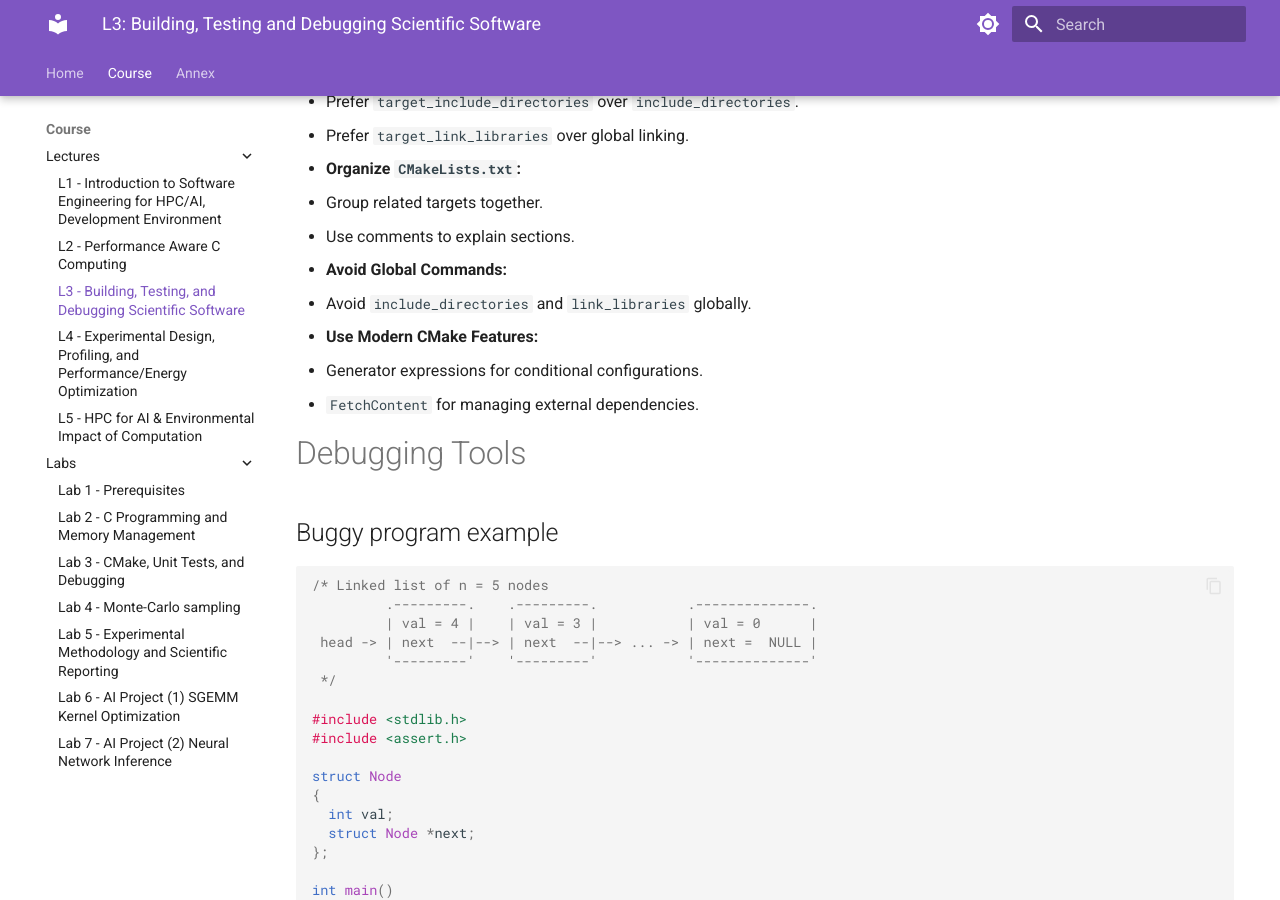
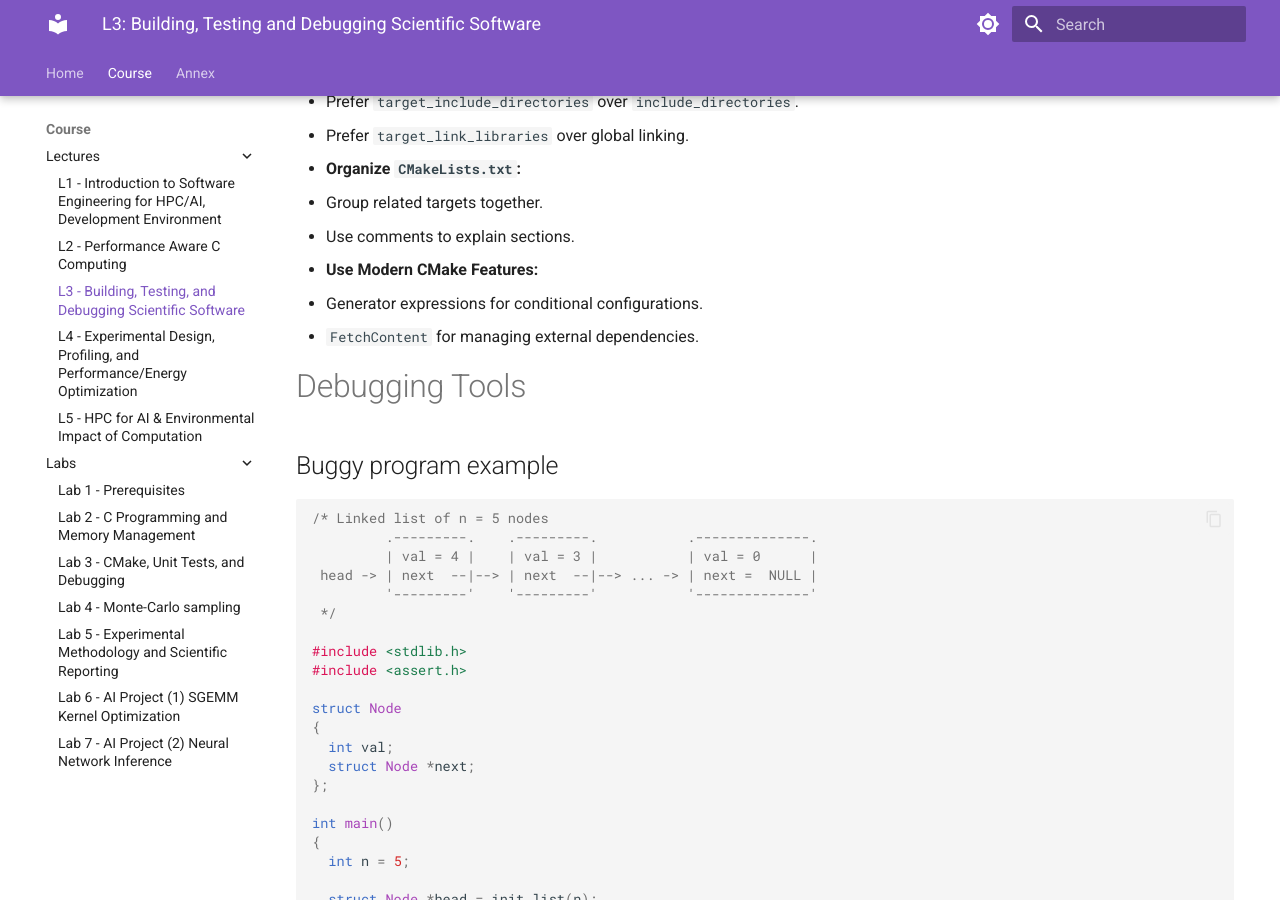
Before and after one commit to M1-CHPS/glhpc, an MkDocs documentation site: the page built from docs/lecture3.md, in a window 1280 px wide and 900 px high, scrolled down 8947 px. Built offline with MkDocs 1.6.1 and Material for MkDocs 9.7.7, drawn with Linux system fonts in a browser that asks for light colours.

Commit message:
Remove duplicated point in lecture 3

```diff
--- a/docs/lecture3.md
+++ b/docs/lecture3.md
@@ -409,9 +409,6 @@ install(TARGETS my_library
   - Group related targets together.
   - Use comments to explain sections.
 
-- **Avoid Global Commands:**
-  - Avoid `include_directories` and `link_libraries` globally.
-
 - **Use Modern CMake Features:**
   - Generator expressions for conditional configurations.
   - `FetchContent` for managing external dependencies.
```
